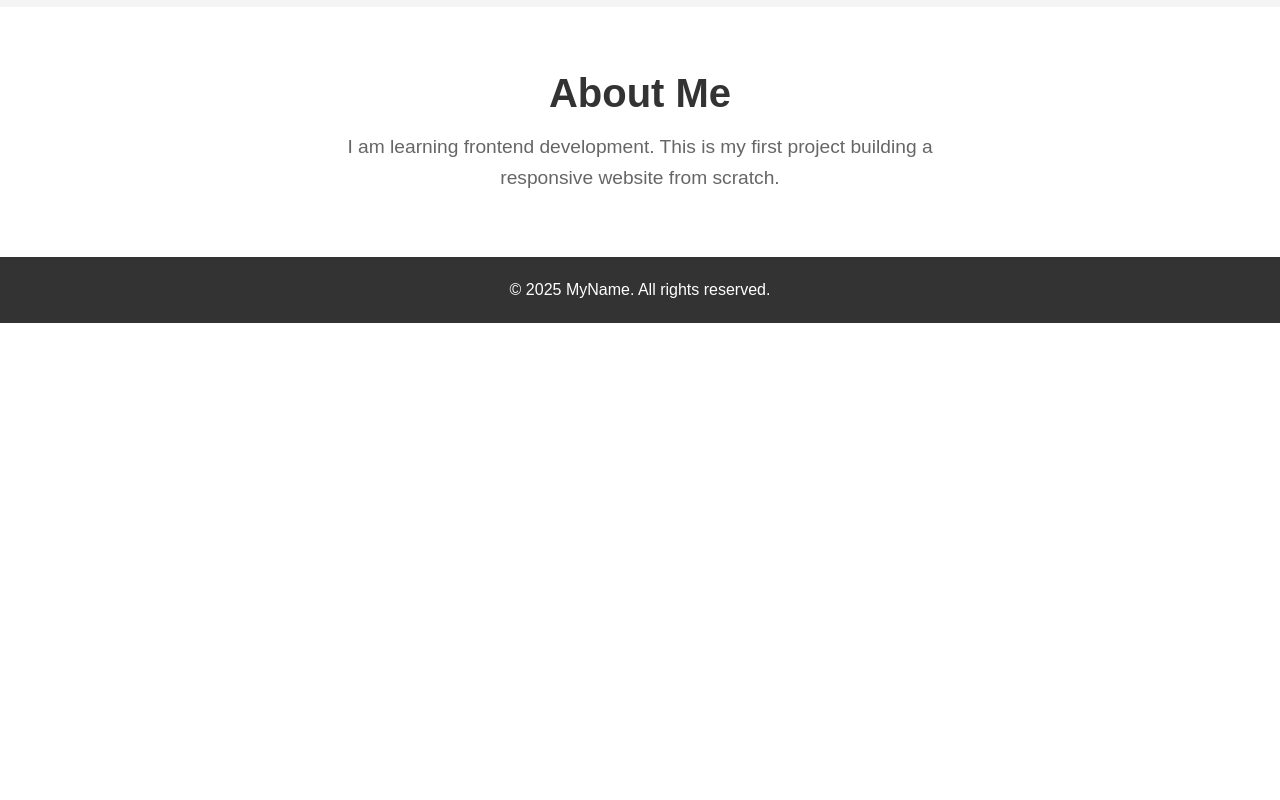
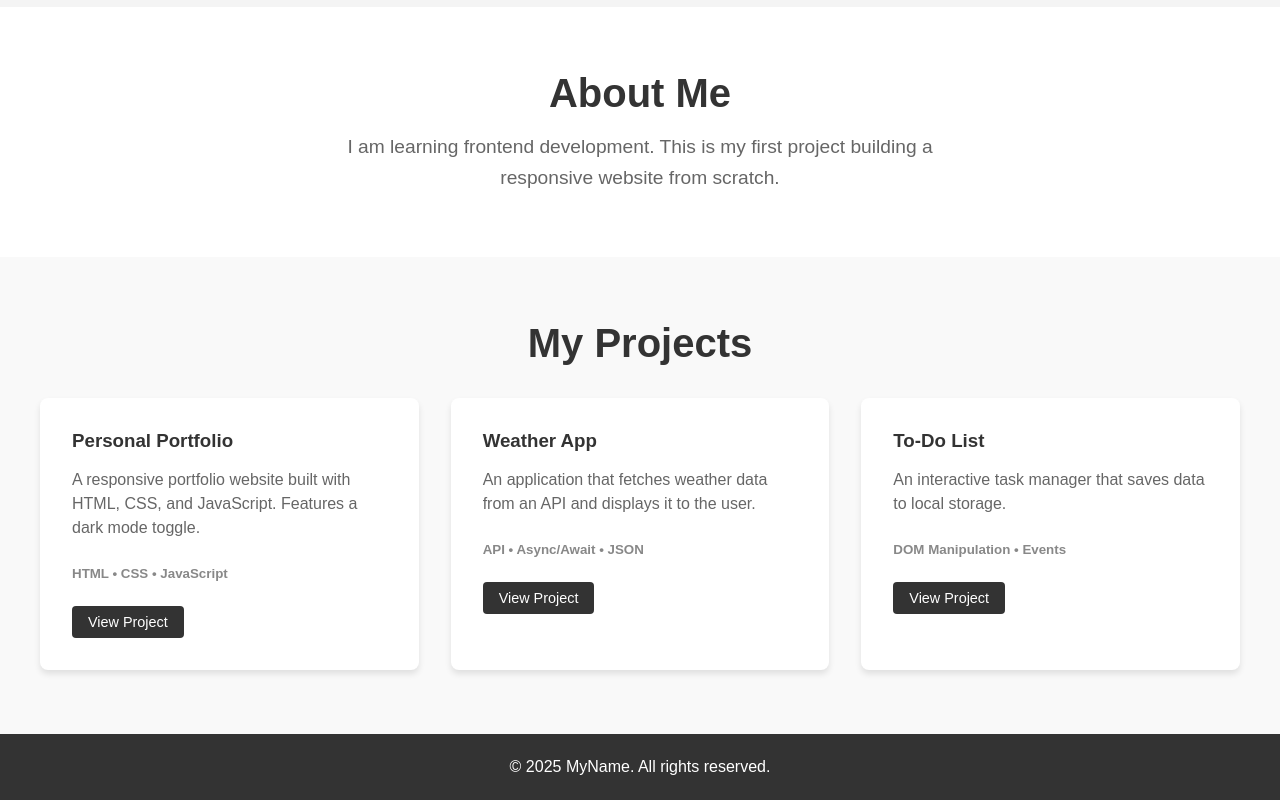
Before and after one commit to ecayli/my-portfolio, a plain HTML site: page index.html in a window 1280 px wide. Shown: the part 693-1493 px from the top of the page. Before the commit the page ends 1016 px from the top, so only its background shows below. Drawn offline with Linux system fonts and the light colour scheme.

Commit message:
Added dynamic project section using JavaScript

```diff
--- a/index.html
+++ b/index.html
@@ -14,7 +14,7 @@
             <ul>
                 <li><a href="#home">Home</a></li>
                 <li><a href="#about">About</a></li>
-        <li><a href="#contact">Contact</a></li>
+                <li><a href="#projects">Projects</a></li> <li><a href="#contact">Contact</a></li>
                 <li><button id="theme-toggle">🌙</button></li>
             </ul>
         </nav>
@@ -31,9 +31,16 @@
         <p>I am learning frontend development. This is my first project building a responsive website from scratch.</p>
     </section>
 
+    <section id="projects" class="projects-section">
+        <h2>My Projects</h2>
+
+        <div class="projects-grid" id="project-container"></div>
+    </section>
+
     <footer>
         <p>&copy; 2025 MyName. All rights reserved.</p>
     </footer>
+
     <script src="script.js"></script>
 </body>
 </html>
--- a/script.js
+++ b/script.js
@@ -1,9 +1,62 @@
-// 1. Select the button element from the HTML
+/* ==========================
+   PART 1: DARK MODE TOGGLE
+   ========================== */
+
+// 1. Select the button and the body
 const toggleButton = document.getElementById('theme-toggle');
-// 2. Select the body element
 const body = document.body;
-// 3. Add an "Event Listener" to listen for clicks
-toggleButton.addEventListener('click',function() {
-    // 4. Toggle the class "dark-mode" on the body
-        body.classList.toggle('dark-mode')
+
+// 2. Add Event Listener to the button
+toggleButton.addEventListener('click', function() {
+    // Toggles the 'dark-mode' class on or off
+    body.classList.toggle('dark-mode');
 });
+
+
+/* ==========================
+   PART 2: DYNAMIC PROJECTS
+   ========================== */
+
+// 1. The Data - An Array of Objects
+const projects = [
+    {
+        title: "Personal Portfolio",
+        description: "A responsive portfolio website built with HTML, CSS, and JavaScript. Features a dark mode toggle.",
+        tech: ["HTML", "CSS", "JavaScript"],
+        link: "#"
+    },
+    {
+        title: "Weather App",
+        description: "An application that fetches weather data from an API and displays it to the user.",
+        tech: ["API", "Async/Await", "JSON"],
+        link: "#"
+    },
+    {
+        title: "To-Do List",
+        description: "An interactive task manager that saves data to local storage.",
+        tech: ["DOM Manipulation", "Events"],
+        link: "#"
+    }
+];
+
+// 2. Select the container where we want to put the projects
+const container = document.getElementById('project-container');
+
+// 3. The Loop - Generate HTML for each project
+projects.forEach(project => {
+
+    // Create the HTML card structure using a "Template Literal"
+    const cardHTML = `
+        <div class="project-card">
+            <h3>${project.title}</h3>
+            <p>${project.description}</p>
+            <div class="tech-stack">
+                <small>${project.tech.join(' • ')}</small>
+            </div>
+            <a href="${project.link}" class="btn-small">View Project</a>
+        </div>
+    `;
+
+    // Add this new card to the container
+    container.innerHTML += cardHTML;
+});
--- a/style.css
+++ b/style.css
@@ -165,3 +165,93 @@ footer {
         padding: 2rem 1rem;
     }
 }
+/* 11. PROJECTS SECTION */
+.projects-section {
+    padding: 4rem 2rem;
+    background-color: #f9f9f9; /* Light grey contrast */
+    text-align: center;
+}
+
+.projects-section h2 {
+    font-size: 2.5rem;
+    margin-bottom: 2rem;
+    color: #333;
+}
+
+/* THE GRID */
+.projects-grid {
+    display: grid;
+    /* This creates columns that auto-fit to the screen size (Responsive magic!) */
+    grid-template-columns: repeat(auto-fit, minmax(300px, 1fr));
+    gap: 2rem;
+    max-width: 1200px;
+    margin: 0 auto;
+}
+
+/* THE CARD */
+.project-card {
+    background: white;
+    padding: 2rem;
+    border-radius: 8px;
+    box-shadow: 0 4px 6px rgba(0,0,0,0.1);
+    text-align: left;
+    transition: transform 0.3s ease;
+}
+
+.project-card:hover {
+    transform: translateY(-5px); /* Moves up slightly on hover */
+}
+
+.project-card h3 {
+    margin-bottom: 1rem;
+    color: #333;
+}
+
+.project-card p {
+    color: #666;
+    margin-bottom: 1.5rem;
+    line-height: 1.5;
+}
+
+.tech-stack {
+    margin-bottom: 1.5rem;
+    color: #888;
+    font-weight: bold;
+}
+
+/* Small Button inside card */
+.btn-small {
+    display: inline-block;
+    padding: 8px 16px;
+    background-color: #333;
+    color: white;
+    text-decoration: none;
+    border-radius: 4px;
+    font-size: 0.9rem;
+}
+
+.btn-small:hover {
+    background-color: #ff9900;
+}
+
+/* DARK MODE ADJUSTMENTS FOR PROJECTS */
+.dark-mode .projects-section {
+    background-color: #1a1a1a;
+}
+
+.dark-mode .projects-section h2 {
+    color: white;
+}
+
+.dark-mode .project-card {
+    background-color: #2d2d2d;
+    box-shadow: 0 4px 6px rgba(0,0,0,0.3);
+}
+
+.dark-mode .project-card h3 {
+    color: white;
+}
+
+.dark-mode .project-card p {
+    color: #cccccc;
+}
```
Lines whose indentation alone changed are shown as unchanged.
